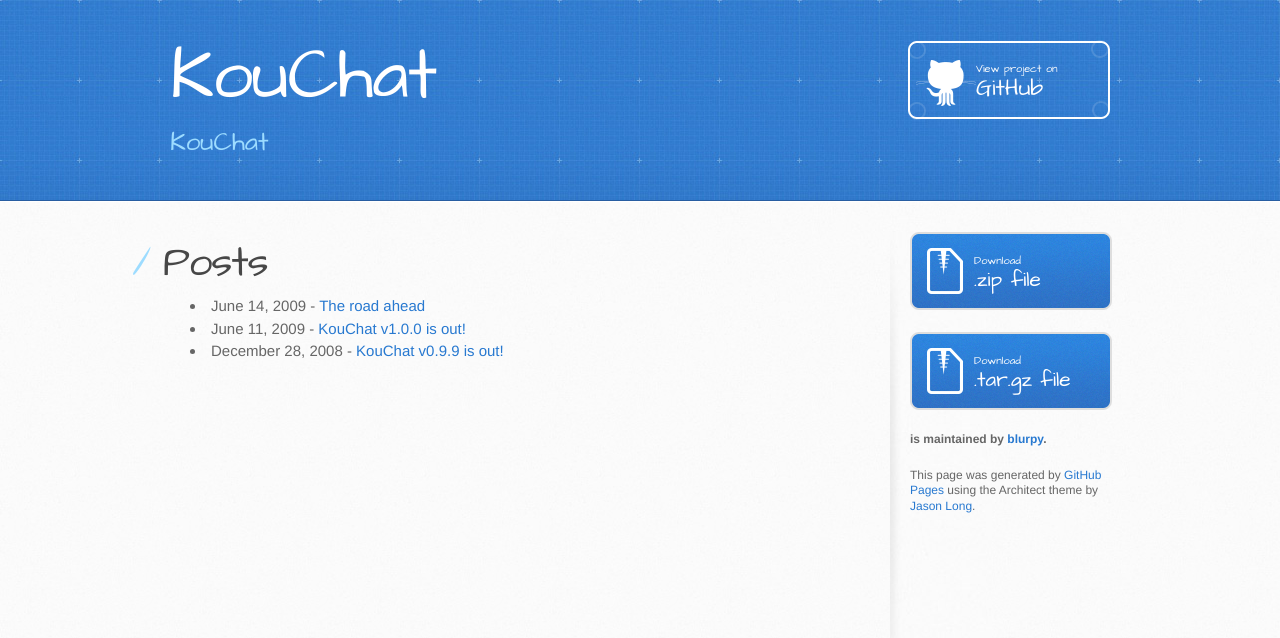
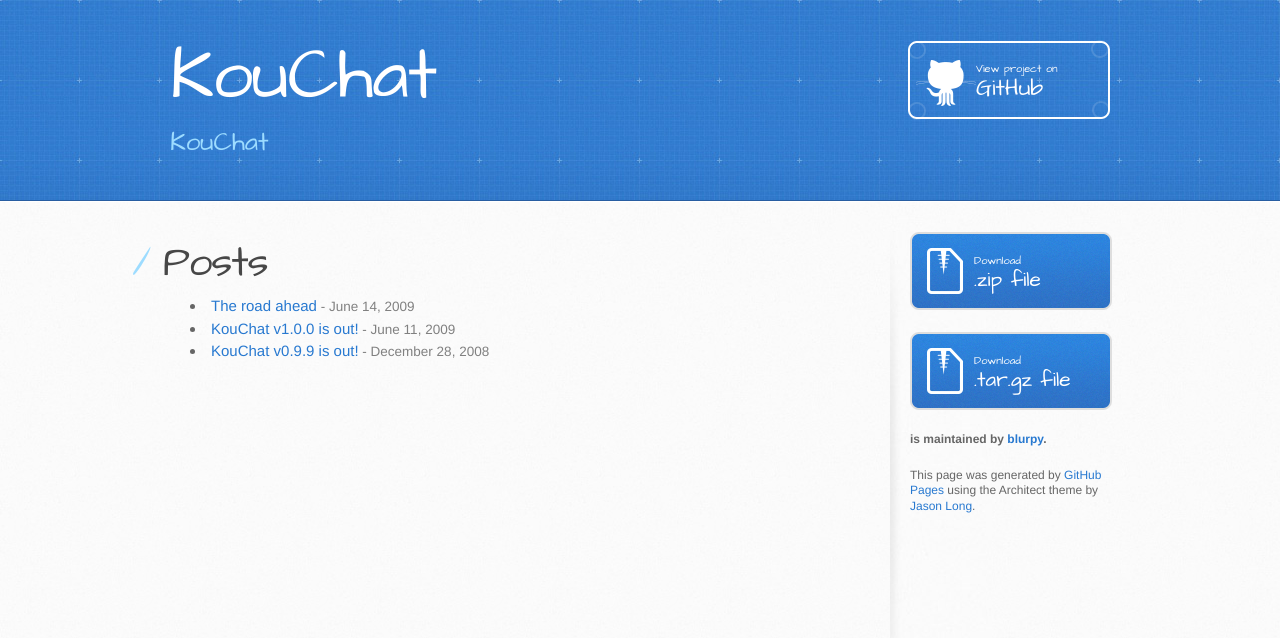
Before and after one commit to blurpy/kouchat.net, a Jekyll site: the page built from index.html, in a window 1280 px wide. Shown: the top 638 px of the page. Built offline with Jekyll 4.4.1, drawn with Linux system fonts in a browser that asks for light colours.

Commit message:
Putting date after post title in list

```diff
--- a/index.html
+++ b/index.html
@@ -8,7 +8,7 @@
 <ul>
   {% for post in site.posts %}
   <li>
-    {{ post.date | date: '%B %d, %Y' }} - <a href="{{ site.baseurl }}{{ post.url }}">{{ post.title }}</a>
+    <a href="{{ site.baseurl }}{{ post.url }}">{{ post.title }}</a><span class="postDate"> - {{ post.date | date: '%B %d, %Y' }}</span>
   </li>
   {% endfor %}
 </ul>
```
